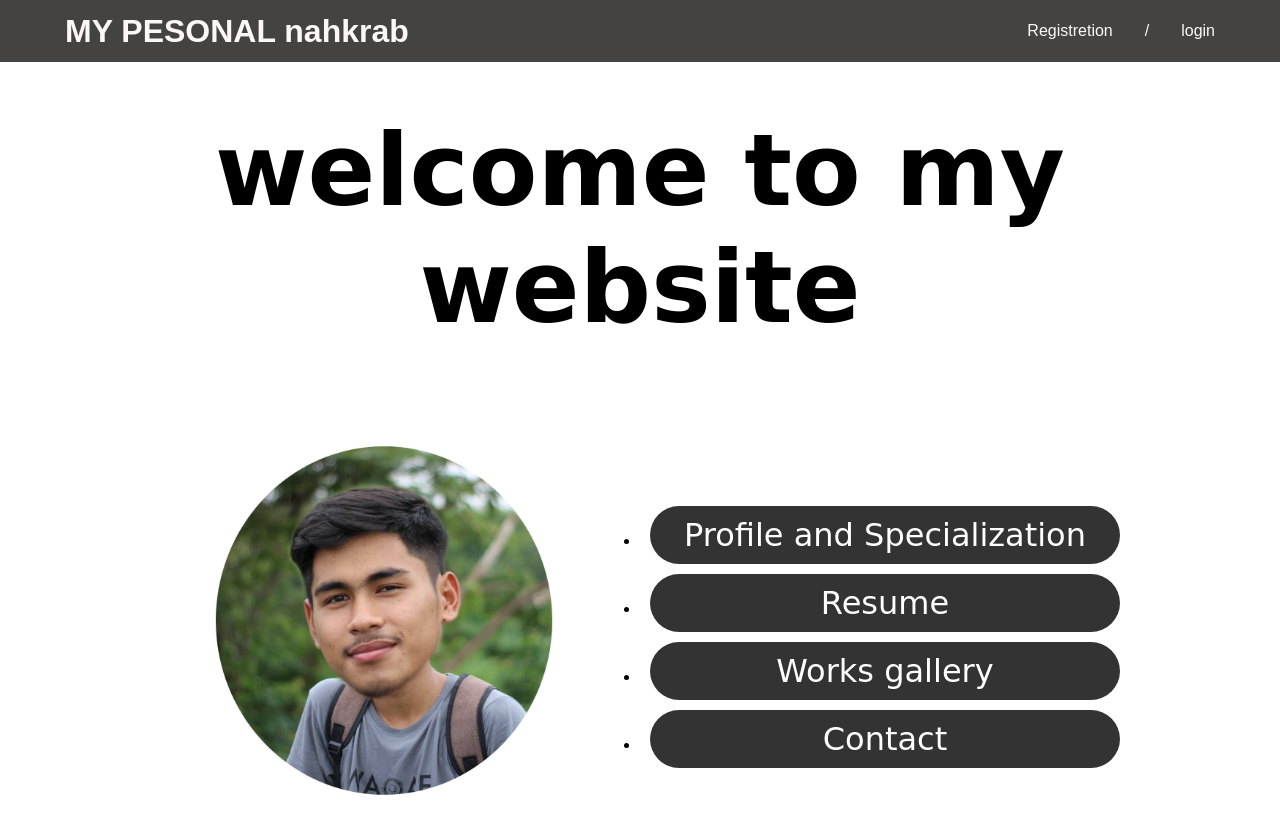
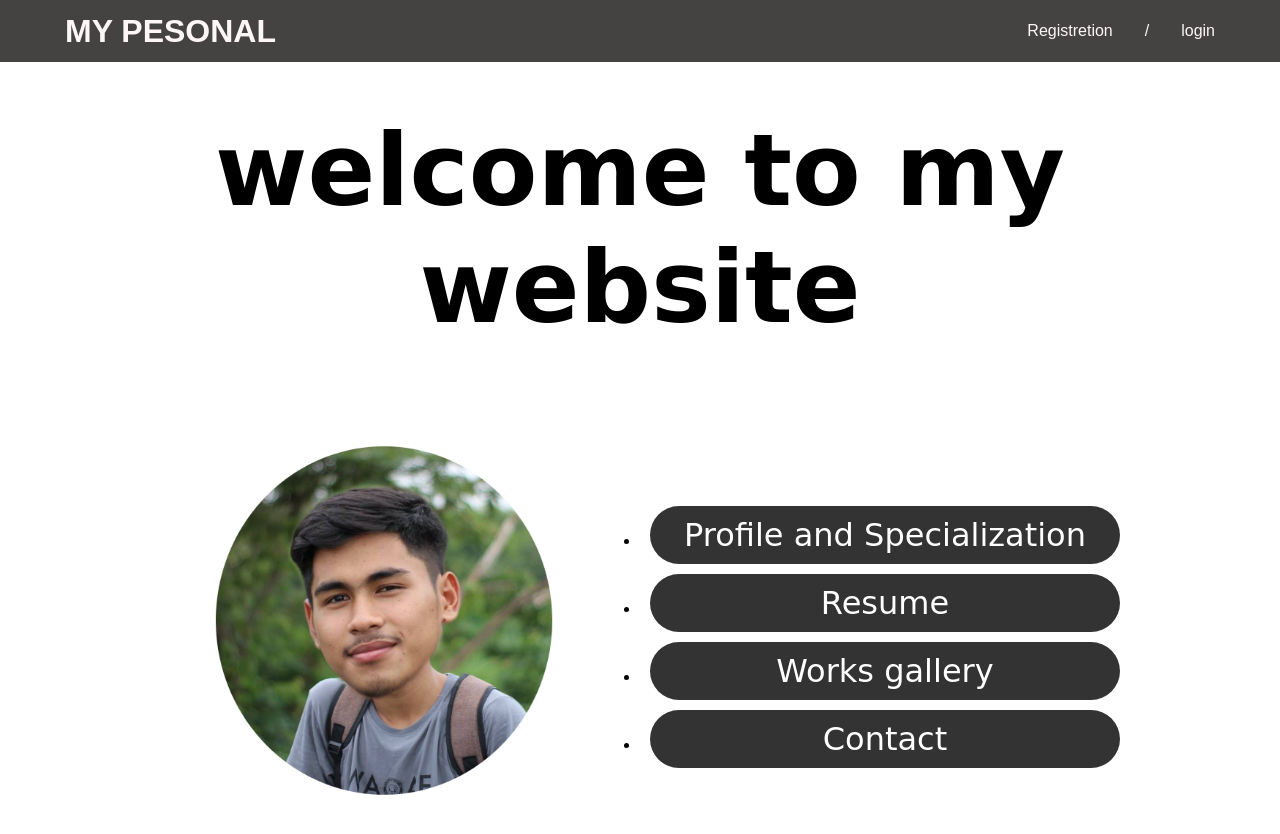
Before and after one commit to robbanee77/My-persenal, a plain HTML site: page homepage.html in a window 1280 px wide. Drawn offline with Linux system fonts and the light colour scheme.

Commit message:
Update homepage.html

```diff
--- a/homepage.html
+++ b/homepage.html
@@ -14,7 +14,7 @@
     <div class="container">
       <div class="div-con">
        <div class="logo">
-           <h1>MY PESONAL nahkrab</h1>
+           <h1>MY PESONAL </h1>
        </div>
        <ul class="menu">
            <li> <a href="regis.html">Registretion </a></li>
```
